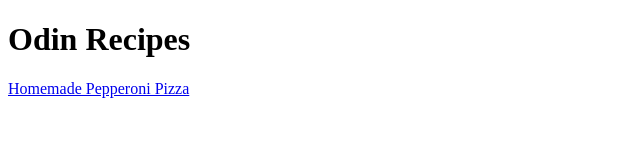
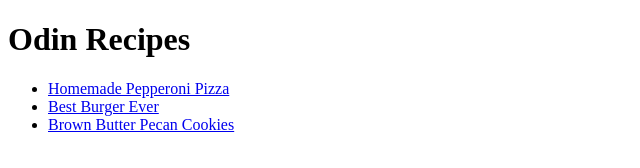
Before and after one commit to MrCrazy000/odin-recipes, a plain HTML site: page index.html in a window 1280 px wide. Shown: the whole page, without its empty margins (0-640 px from the left). Drawn offline with Linux system fonts and the light colour scheme.

Commit message:
Edit index.html file to make all other pages accessible.

```diff
--- a/index.html
+++ b/index.html
@@ -7,7 +7,10 @@
 </head>
 <body>
     <h1>Odin Recipes</h1>
-    <p><a href="./recipes/pizzaPepperoni.html">Homemade Pepperoni Pizza</a></p>
+    <ul>
+    <li><a href="./recipes/pizzaPepperoni.html">Homemade Pepperoni Pizza</a></li>
+    <li><a href="./recipes/bestBurgerEver.html">Best Burger Ever</a></li>
+    <li><a href="./recipes/brownButterPecanCookies.html">Brown Butter Pecan Cookies</a></li>
 
 </body>
 </html>
```
